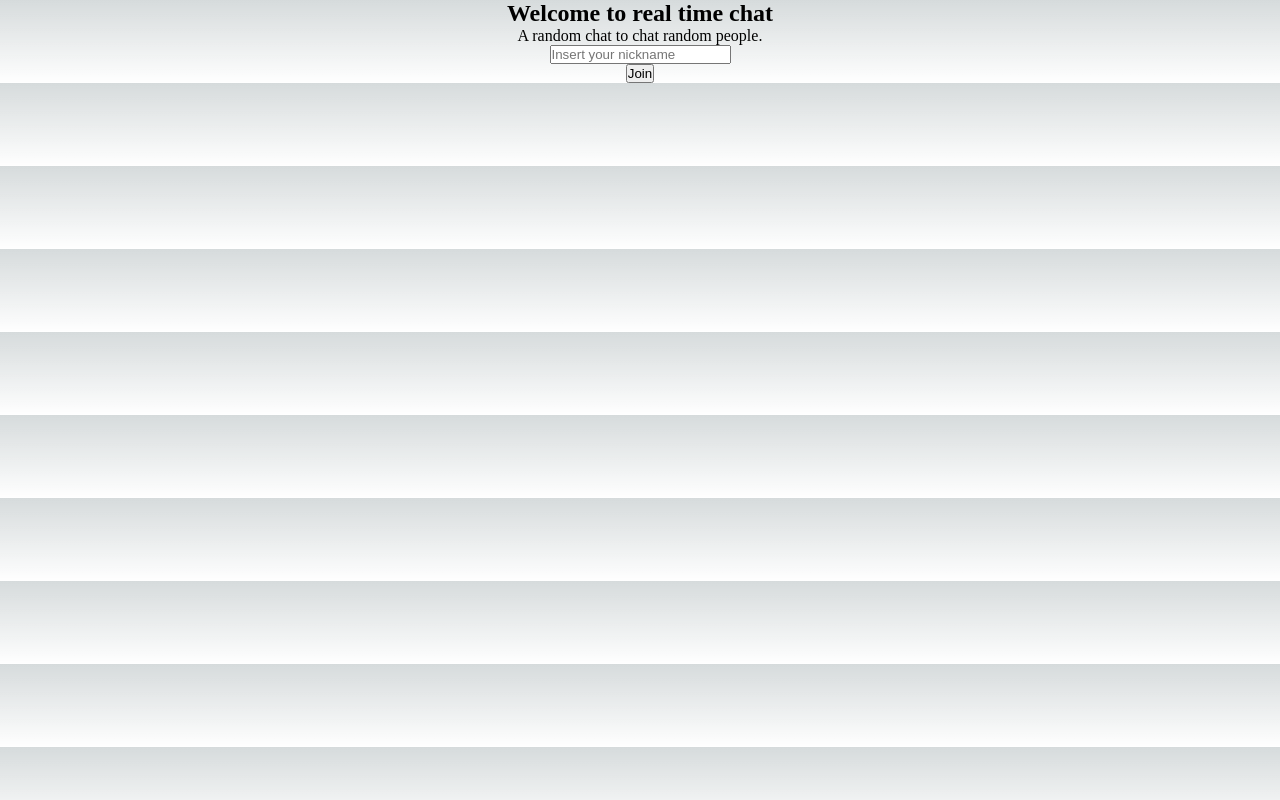
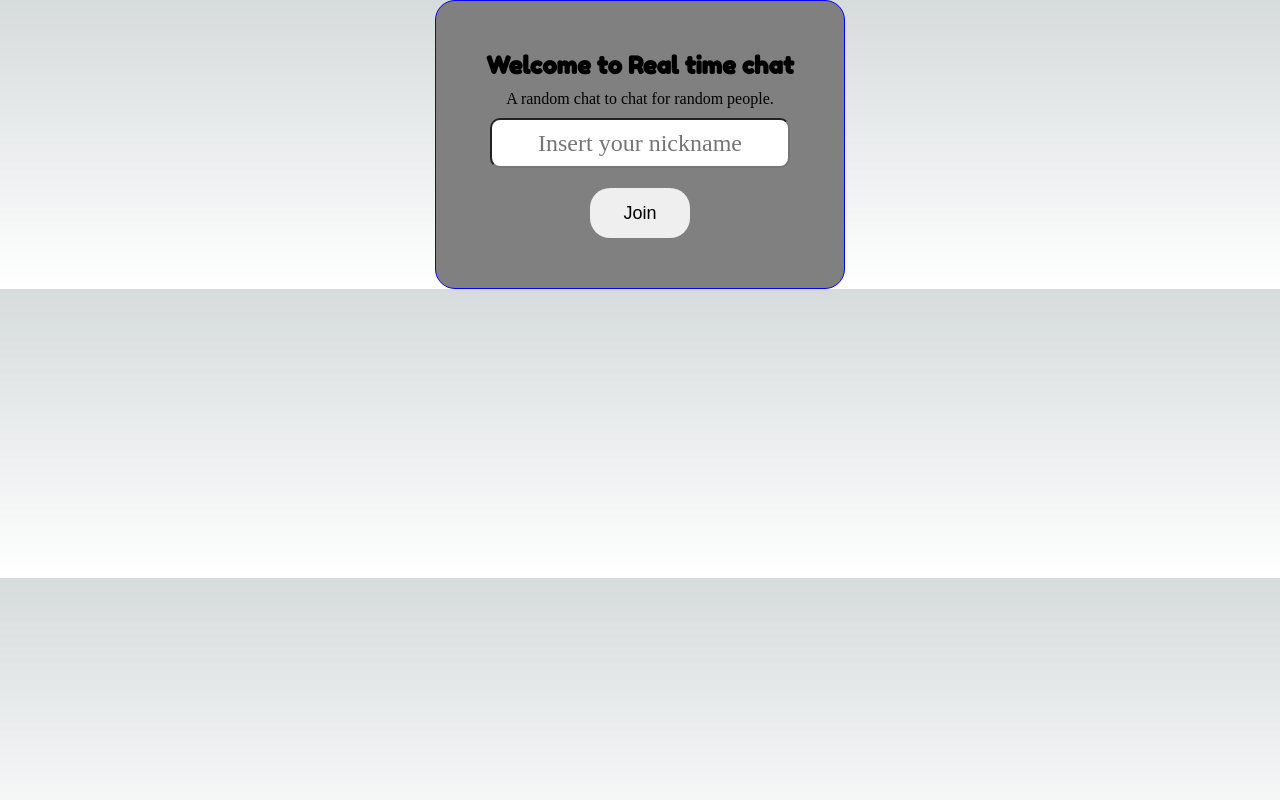
Before and after one commit to AdrianVilla1504/real-time-chat, a Next.js app: page / in a window 1280 px wide. Built offline with nearby package versions, Linux system fonts and the light colour scheme.

Commit message:
feat: add style base to login page

```diff
--- a/src/pages/index.tsx
+++ b/src/pages/index.tsx
@@ -14,6 +14,12 @@ export default function Home() {
         <meta name="description" content="Generated by create next app" />
         <meta name="viewport" content="width=device-width, initial-scale=1" />
         <link rel="icon" href="/favicon.ico" />
+        <link rel="preconnect" href="https://fonts.googleapis.com" />
+        <link rel="preconnect" href="https://fonts.gstatic.com" />
+        <link
+          href="https://fonts.googleapis.com/css2?family=Fredoka+One&display=swap"
+          rel="stylesheet"
+        />
       </Head>
       <Login />
     </>
--- a/src/pages/login/index.tsx
+++ b/src/pages/login/index.tsx
@@ -16,10 +16,11 @@ const Login = () => {
 
   return (
     <>
+      <div className={styles.parent_login_container}>
         <div className={styles.login_container}>
-        <h2 className={styles.container_title}>Welcome to real time chat</h2>
+          <h2 className={styles.container_title}>Welcome to Real time chat</h2>
           <p className={styles.container_description}>
-          A random chat to chat random people.
+            A random chat to chat for random people.
           </p>
           <form className={styles.container_form}>
             <input
@@ -28,10 +29,14 @@ const Login = () => {
               type="text"
               placeholder="Insert your nickname"
             />
-          <button className={styles.form_submit} onClick={handleNameToCookies}>
+            <button
+              className={styles.form_submit}
+              onClick={handleNameToCookies}
+            >
               Join
             </button>
           </form>
+        </div>
       </div>
     </>
   );
--- a/src/pages/login/styles.module.css
+++ b/src/pages/login/styles.module.css
@@ -1,4 +1,49 @@
+@font-face {
+  font-family: 'OpenSans';
+  src: url('../../../assets/Fredoka_One/FredokaOne-Regular.ttf');
+  font-weight: 400;
+  font-style: normal;
+}
+
+.parent_login_container {
+  display: flex;
+  flex-direction: column;
+  align-items: center;
+  justify-content: center;
+  height: 100%;
+}
+
 .login_container {
+  display: flex;
+  flex-direction: column;
+  align-items: center;
+  justify-content: center;
+  gap: 10px;
+  background-color: gray;
+  border-radius: 20px;
+  border: solid 1px blue;
+  padding: 50px;
+}
+
+.container_title {
+  font-family: 'Fredoka One', cursive;
+}
+
+.container_description {
+  font-family: cursive;
+}
+
+.form_nickname {
+  border-radius: 10px;
+  width: 300px;
+  display: flex;
+  font-size: x-large;
+  font-family: cursive;
+  text-align: center;
+  height: 50px;
+}
+
+.container_form {
   display: flex;
   flex-direction: column;
   align-items: center;
@@ -10,4 +55,39 @@
   flex-direction: column;
   align-items: center;
   justify-content: center;
+  gap: 20px;
 }
+
+.container_form .form_submit {
+  width: 100px;
+  height: 50px;
+  border-radius: 20px;
+  border: none;
+  font-size: large;
+  font-family: fantasy;
+}
+
+@keyframes btn {
+  0% {
+    background-color: #1abc9c;
+    box-shadow: 1px 3px 20px 15px #9b59b6;
+  }
+  25% {
+    background-color: #2ecc71;
+    box-shadow: 1px 3px 38px 15px #1abc9c;
+  }
+  75% {
+    background-color: #3498db;
+    box-shadow: 1px 3px 38px 15px #2ecc71;
+  }
+  100% {
+    background-color: #9b59b6;
+    box-shadow: 1px 3px 38px 15px #3498db;
+  }
+}
+
+.form_submit:hover {
+  cursor: pointer;
+  animation: btn 5s ease-in-out infinite;
+  animation-direction: alternate;
+}
```
Also changed, not shown: assets/Fredoka_One/FredokaOne-Regular.ttf (added), assets/Fredoka_One/OFL.txt (added). Lines whose indentation alone changed are shown as unchanged.
